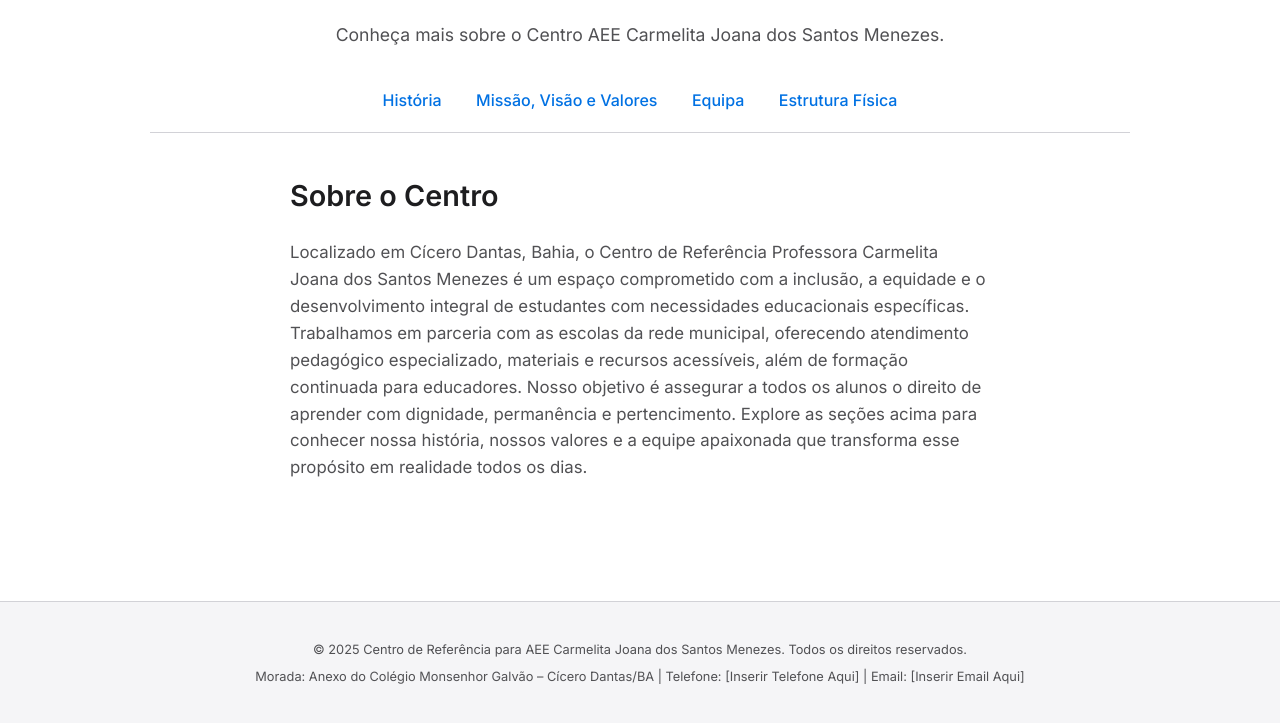
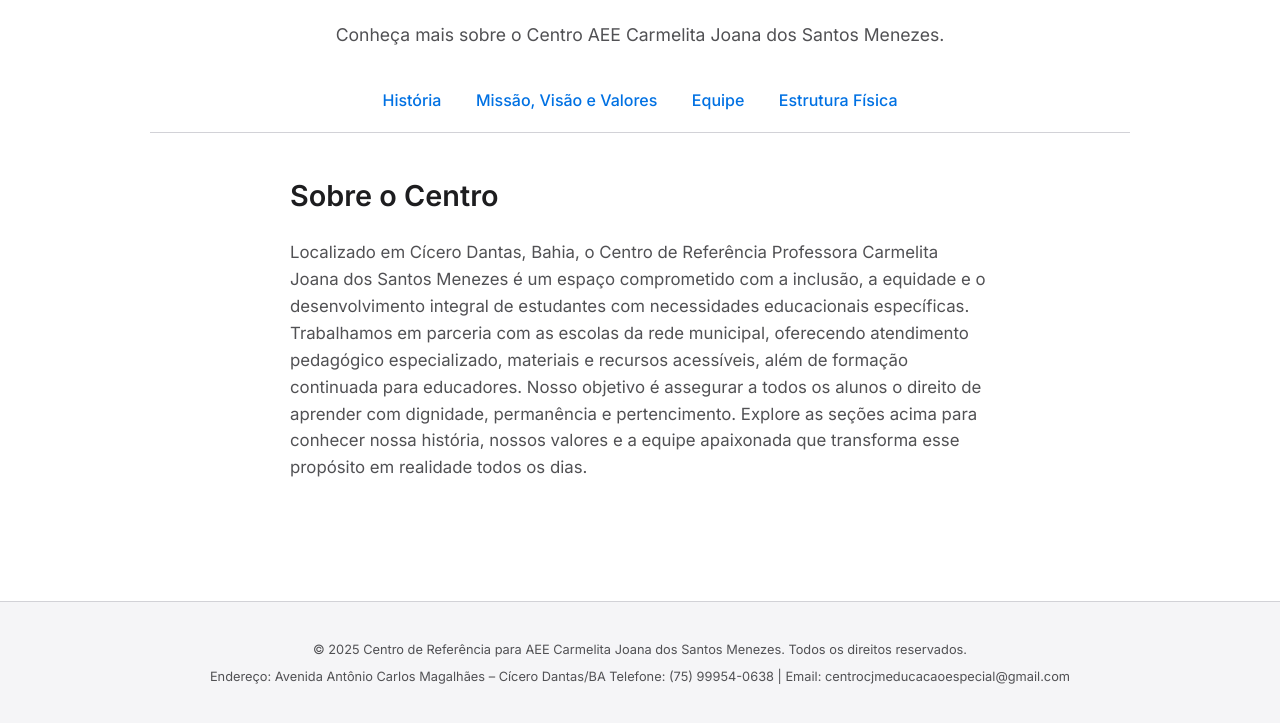
Before and after one commit to CentroAEE/Carmelita, a plain HTML site: page pages/institucional.html in a window 1280 px wide. Shown: the part 201-924 px from the top of the page. Drawn offline with Linux system fonts and the light colour scheme.

Commit message:
Update institucional.html

```diff
--- a/pages/institucional.html
+++ b/pages/institucional.html
@@ -81,7 +81,7 @@
         <nav class="subpage-nav">
             <a href="historia.html">História</a>
             <a href="missao_visao_valores.html">Missão, Visão e Valores</a>
-            <a href="equipa.html">Equipa</a>
+            <a href="equipa.html">Equipe</a>
             <a href="estrutura.html">Estrutura Física</a>
         </nav>
 
@@ -99,7 +99,9 @@ Explore as seções acima para conhecer nossa história, nossos valores e a equi
     <footer class="main-footer">
         <div class="container">
             <p>&copy; 2025 Centro de Referência para AEE Carmelita Joana dos Santos Menezes. Todos os direitos reservados.</p>
-            <p>Morada: Anexo do Colégio Monsenhor Galvão – Cícero Dantas/BA | Telefone: [Inserir Telefone Aqui] | Email: [Inserir Email Aqui]</p>
+            <p>Endereço: Avenida Antônio Carlos Magalhães – Cícero Dantas/BA
+
+Telefone: (75) 99954-0638 | Email: centrocjmeducacaoespecial@gmail.com</p>
         </div>
     </footer>
 
```
